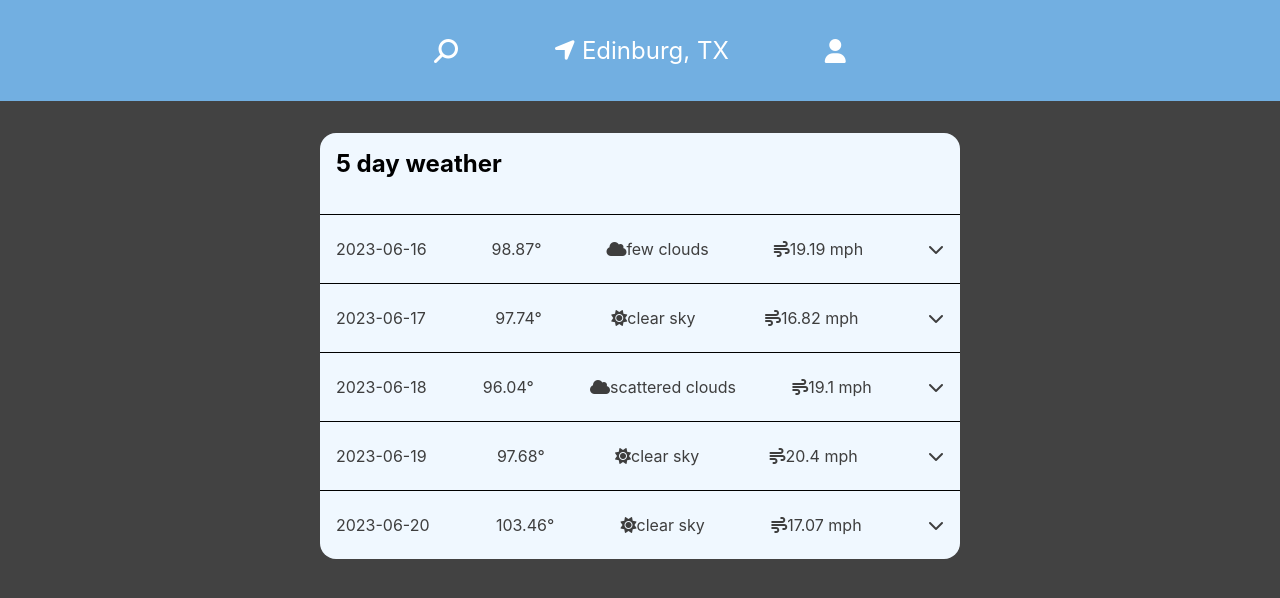
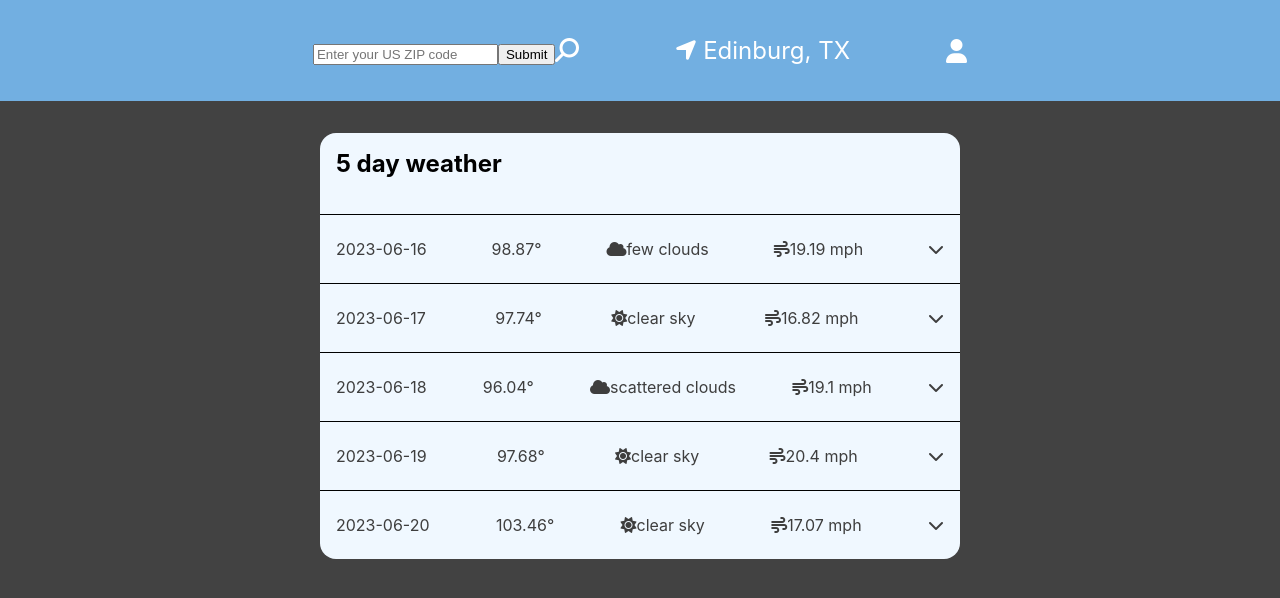
Before and after one commit to Charlie025x/Weather-App, a React (Create React App) app: page / in a window 1280 px wide. Shown: the top 598 px of the page. Built offline with nearby package versions, Linux system fonts and the light colour scheme.

Commit message:
added basic search bar that makes a fetch request using an entered zip code

```diff
--- a/src/App.js
+++ b/src/App.js
@@ -1,5 +1,6 @@
 import "./App.css";
 import { edinburgWeather } from "./call";
+import { useState } from "react";
 
 import Day from "./components/Day";
 
@@ -23,10 +24,41 @@ function App() {
 
   /* ********************************************** */
 
+  const [inputValue, setInputValue] = useState("");
+
+  const handleSubmit = (e) => {
+    e.preventDefault();
+    setInputValue(inputValue);
+    fetch(
+      `https://api.openweathermap.org/data/2.5/forecast?zip=${inputValue}&appid=${process.env.REACT_APP_API_KEY}`
+    )
+      .then((res) => {
+        return res.json();
+      })
+      .then((data) => {
+        console.log(data);
+      });
+  };
+
+  const handleInputChange = (e) => {
+    let inputValue = e.target.value;
+    // console.log(e.target.value);
+    setInputValue(inputValue);
+  };
+
   return (
     <div className="App">
       <header className="grid">
-        <i className="fa-solid fa-magnifying-glass fa-flip-horizontal"></i>
+        <form onSubmit={handleSubmit}>
+          <input
+            type="text"
+            placeholder="Enter your US ZIP code"
+            onChange={handleInputChange}
+            value={inputValue}
+          />
+          <input type="submit" />
+          <i className="fa-solid fa-magnifying-glass fa-flip-horizontal"></i>
+        </form>
         <p>
           <i className="fa-solid fa-location-arrow"></i> Edinburg, TX
         </p>
```
Also changed, not shown: 1 other file (tests, documents, lock files or other folders).
